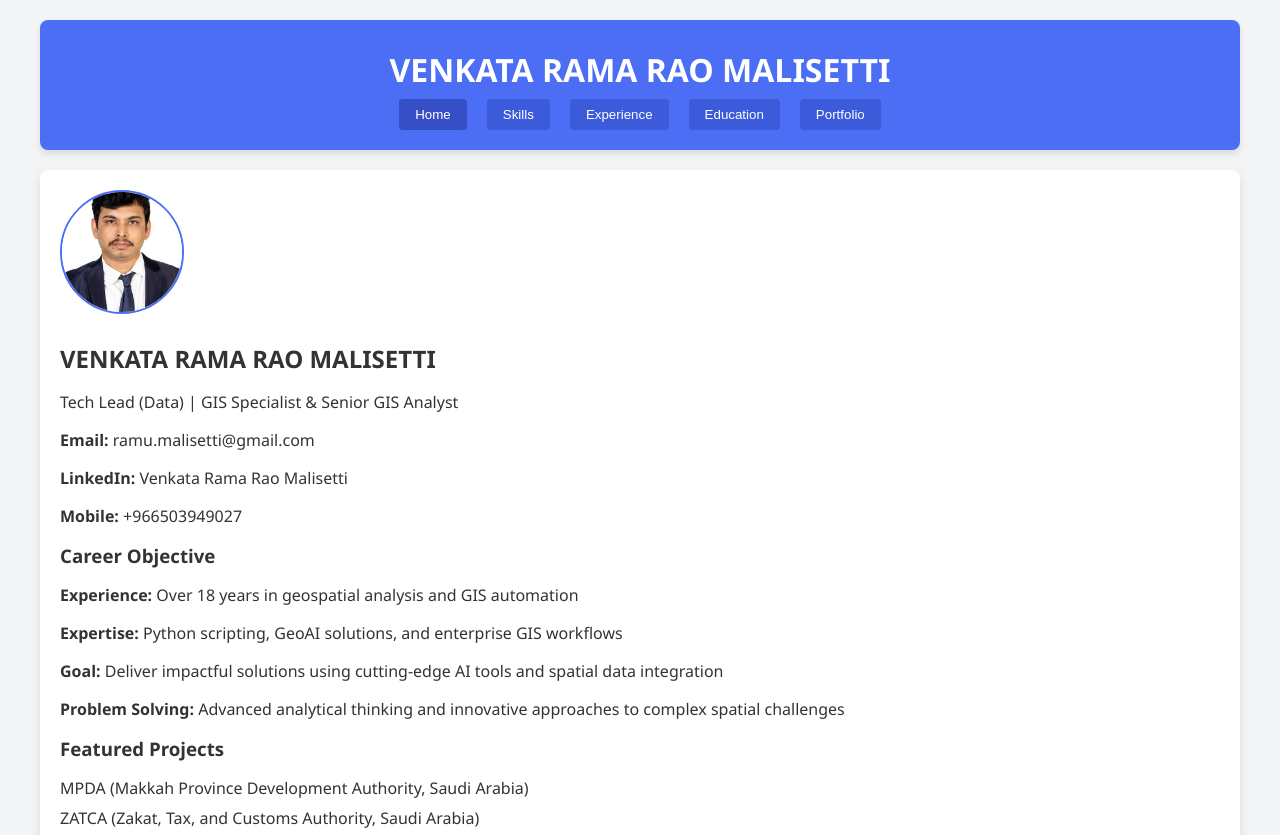
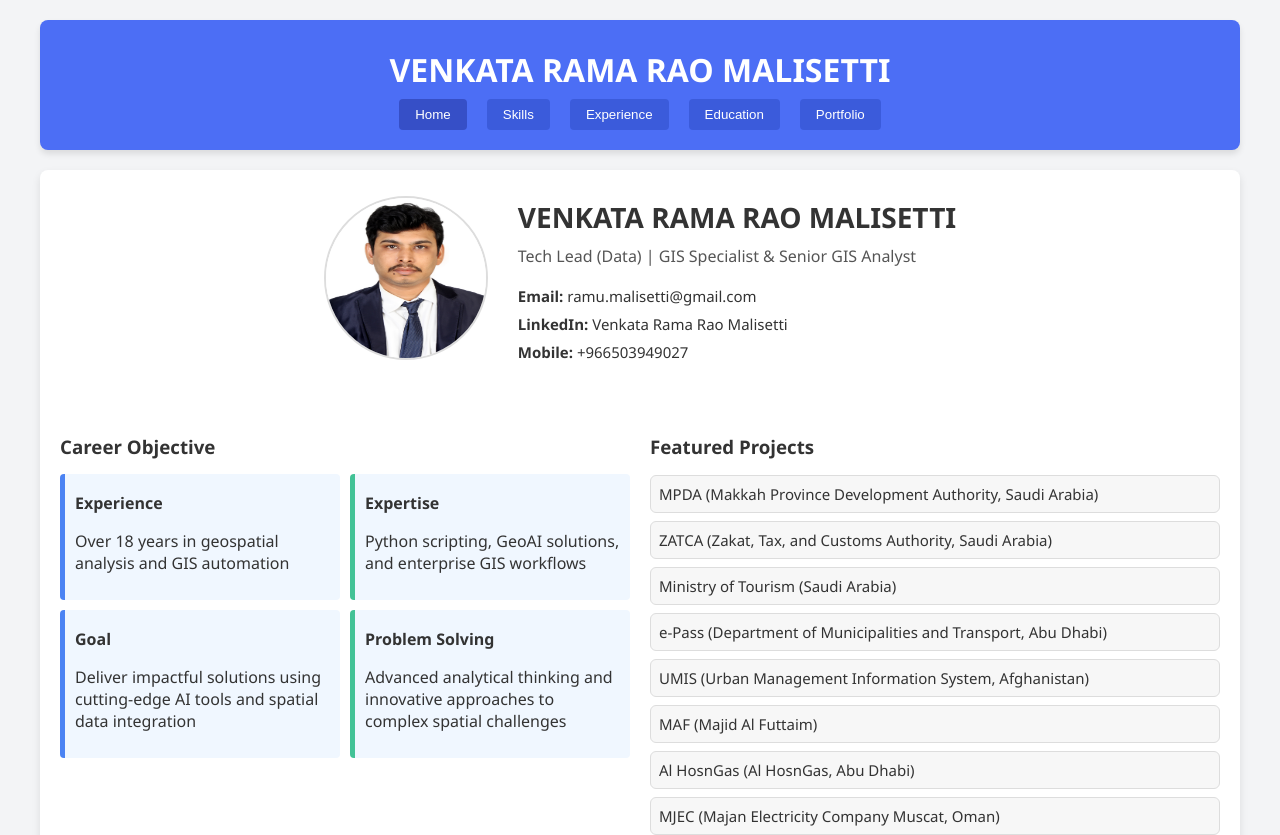
Before and after one commit to Ramumalisetti/RamsPortfolio, a React (Create React App) app: page / in a window 1280 px wide. Shown: the top 835 px of the page. Built offline with nearby package versions, Linux system fonts and the light colour scheme; the HTML template or start-up script is replaced by a standard one.

Commit message:
Updated portfolio with images and viewer

```diff
--- a/src/PortfolioApp.css
+++ b/src/PortfolioApp.css
@@ -129,3 +129,344 @@
     background-color: rgba(255,255,255,0.9);
     margin: 0;
   }
+  .skills-section {
+    background-color: #fff;
+    padding: 25px;
+    border-radius: 10px;
+    box-shadow: 0 0 15px rgba(0,0,0,0.1);
+    margin-bottom: 30px;
+  }
+
+  .skills-category {
+    margin-bottom: 20px;
+  }
+
+  .skills-category h3 {
+    margin-bottom: 10px;
+    font-weight: bold;
+    color: #444;
+  }
+
+  .skills-tags {
+    display: flex;
+    flex-wrap: wrap;
+    gap: 8px;
+  }
+
+  .tag {
+    padding: 5px 10px;
+    border-radius: 15px;
+    font-size: 0.85em;
+    color: #333;
+  }
+
+  .tag.gis {
+    background-color: #d6e4ff;
+  }
+
+  .tag.programming {
+    background-color: #d9f7be;
+  }
+
+  .tag.geoai {
+    background-color: #efdbff;
+  }
+
+  .tag.utility {
+    background-color: #fff7e6;
+  }
+
+  .tag.database {
+    background-color: #ffd6e7;
+  }
+
+  .certifications h3 {
+    margin-top: 25px;
+    color: #333;
+  }
+
+  .certifications ul {
+    list-style-type: disc;
+    padding-left: 20px;
+  }
+
+  .certifications li {
+    padding: 3px 0;
+  }
+  .home-section {
+    background-color: #fff;
+    border-radius: 12px;
+    box-shadow: 0 0 20px rgba(0,0,0,0.1);
+    padding: 30px;
+    margin-bottom: 20px;
+  }
+
+  .profile-card {
+    text-align: center;
+    padding-bottom: 20px;
+    border-bottom: 1px solid #eaeaea;
+  }
+
+  .profile-image {
+    width: 120px;
+    height: 120px;
+    border-radius: 50%;
+    object-fit: cover;
+    margin-bottom: 15px;
+    border: 2px solid #eaeaea;
+  }
+
+  .profile-card h2 {
+    font-size: 1.4rem;
+    color: #333;
+    margin-bottom: 10px;
+  }
+
+  .profile-card p {
+    font-size: 1rem;
+    color: #555;
+  }
+
+  .profile-info {
+    text-align: left;
+    margin-top: 15px;
+    display: inline-block;
+  }
+
+  .profile-info p {
+    margin: 5px 0;
+  }
+
+  .career-objective {
+    margin-top: 30px;
+  }
+
+  .career-objective h3 {
+    margin-bottom: 15px;
+    color: #333;
+  }
+
+  .objective-details {
+    display: grid;
+    grid-template-columns: 1fr;
+    gap: 12px;
+  }
+
+  .objective-card {
+    background-color: #f7fbff;
+    padding: 10px 15px;
+    border-radius: 5px;
+    border-left: 5px solid #609fff;
+  }
+
+  .objective-card.experience { border-color: #609fff; }
+  .objective-card.expertise { border-color: #54d688; }
+  .objective-card.goal { border-color: #609fff; }
+  .objective-card.problem-solving { border-color: #2e5aac; }
+
+  .objective-card strong {
+    color: #333;
+  }
+
+  .featured-projects {
+    margin-top: 30px;
+  }
+
+  .featured-projects h3 {
+    margin-bottom: 15px;
+  }
+
+  .featured-projects ul {
+    list-style: none;
+    padding: 0;
+  }
+
+  .featured-projects li {
+    background-color: #f8f9fa;
+    padding: 8px 12px;
+    margin-bottom: 8px;
+    border-radius: 5px;
+    border: 1px solid #ddd;
+  }
+
+  .featured-projects button {
+    background: none;
+    border: none;
+    color: #609fff;
+    font-weight: bold;
+    cursor: pointer;
+    margin-top: 10px;
+  }
+  .featured-projects button {
+    background-color: transparent;
+    border: none;
+    color: #609fff;
+    font-weight: bold;
+    cursor: pointer;
+    padding: 5px;
+    margin-top: 10px;
+    transition: color 0.3s ease;
+  }
+
+  .featured-projects button:hover {
+    color: #0067d7;
+  }
+
+  .home-section {
+    display: flex;
+    justify-content: center;
+    align-items: center;
+    background-color: #ffffff;
+    padding: 30px;
+    border-radius: 12px;
+    box-shadow: 0 2px 6px rgba(0,0,0,0.1);
+    margin-bottom: 20px;
+  }
+
+  .profile-card {
+    display: flex;
+    align-items: center;
+    gap: 30px;
+  }
+
+  .profile-image {
+    width: 150px;
+    height: 150px;
+    border-radius: 50%;
+    object-fit: cover;
+    border: 3px solid #ddd;
+  }
+
+  .profile-details {
+    display: flex;
+    flex-direction: column;
+    align-items: flex-start;
+  }
+
+  .profile-details h2 {
+    margin-bottom: 8px;
+    font-size: 26px;
+    color: #333;
+  }
+
+  .profile-details .title {
+    font-size: 18px;
+    color: #555;
+    margin-bottom: 15px;
+  }
+
+  .contact-details p {
+    margin: 4px 0;
+    font-size: 16px;
+    color: #444;
+  }
+
+  .contact-details p strong {
+    color: #333;
+  }
+  .home-section {
+    display: flex;
+    flex-direction: column;
+    background-color: #ffffff;
+    padding: 20px;
+    border-radius: 8px;
+    box-shadow: 0 4px 8px rgba(0,0,0,0.1);
+  }
+
+  .profile-container {
+    display: flex;
+    align-items: center;
+    gap: 30px;
+    margin-bottom: 30px;
+  }
+
+  .profile-img {
+    width: 160px;
+    height: 160px;
+    border-radius: 50%;
+    border: 2px solid #ddd;
+  }
+
+  .personal-info {
+    display: flex;
+    flex-direction: column;
+  }
+
+  .personal-info h2 {
+    font-size: 28px;
+    margin-bottom: 5px;
+  }
+
+  .personal-info .job-title {
+    font-size: 16px;
+    color: #555;
+    margin-bottom: 15px;
+  }
+
+  .personal-info p {
+    margin: 4px 0;
+    font-size: 15px;
+  }
+
+  .career-projects-container {
+    display: flex;
+    gap: 20px;
+  }
+
+  .career-objective, .featured-projects {
+    flex: 1;
+  }
+
+  .objective-box {
+    display: grid;
+    grid-template-columns: repeat(2, 1fr);
+    gap: 10px;
+  }
+
+  .objective-item {
+    background-color: #f0f7ff;
+    padding: 10px;
+    border-left: 5px solid;
+    border-radius: 4px;
+  }
+
+  .experience {
+    border-color: #4b83f3;
+  }
+  .expertise {
+    border-color: #42c296;
+  }
+  .goal {
+    border-color: #4b83f3;
+  }
+  .problem-solving {
+    border-color: #42c296;
+  }
+
+  .objective-item h4 {
+    margin-bottom: 8px;
+    font-size: 16px;
+  }
+
+  .featured-projects ul {
+    list-style: none;
+    padding: 0;
+  }
+
+  .featured-projects li {
+    padding: 8px;
+    margin-bottom: 8px;
+    background-color: #f7f7f7;
+    border-radius: 6px;
+    font-size: 15px;
+  }
+
+  .featured-projects button {
+    border: none;
+    background: none;
+    color: #4b83f3;
+    cursor: pointer;
+    padding: 0;
+    margin-top: 10px;
+    font-weight: bold;
+  }
--- a/src/PortfolioApp.js
+++ b/src/PortfolioApp.js
@@ -24,13 +24,27 @@ const PortfolioApp = () => {
     problemSolving: "Advanced analytical thinking and innovative approaches to complex spatial challenges"
   };
 
+  // const projects = [
+  //   "MPDA (Makkah Province Development Authority, Saudi Arabia)",
+  //   "ZATCA (Zakat, Tax, and Customs Authority, Saudi Arabia)",
+  //   "Ministry of Tourism (Saudi Arabia)",
+  //   "e-Pass (Department of Municipalities and Transport, Abu Dhabi)",
+  //   "UMIS (Urban Management Information System, Afghanistan)",
+  //   "MAF (Majid Al Futtaim)"
+  // ];
+  const [showAllProjects, setShowAllProjects] = useState(false);
+
   const projects = [
     "MPDA (Makkah Province Development Authority, Saudi Arabia)",
     "ZATCA (Zakat, Tax, and Customs Authority, Saudi Arabia)",
     "Ministry of Tourism (Saudi Arabia)",
     "e-Pass (Department of Municipalities and Transport, Abu Dhabi)",
     "UMIS (Urban Management Information System, Afghanistan)",
-    "MAF (Majid Al Futtaim)"
+    "MAF (Majid Al Futtaim)",
+    "Al HosnGas (Al HosnGas, Abu Dhabi)",
+    "MJEC (Majan Electricity Company Muscat, Oman)",
+    "SoCal Gas (Southern California Gas Company, US)",
+    "PEPCO (Potomac Electric Power Company, US)"
   ];
 
   const skills = {
@@ -85,7 +99,7 @@ const PortfolioApp = () => {
         </nav>
       </header>
 
-      {activeSection === 'home' && (
+      {/* {activeSection === 'home' && (
         <section className="home-section">
           <div className="profile-card">
           <img
@@ -120,9 +134,62 @@ const PortfolioApp = () => {
             <button onClick={() => setActiveSection('portfolio')}>View all projects →</button>
           </div>
         </section>
-      )}
+      )} */}
+{activeSection === 'home' && (
+  <section className="home-section">
+  <div className="profile-container">
+    <img
+      className="profile-img"
+      src={`${process.env.PUBLIC_URL}/Images/Profile.jpg`}
+      alt="Profile"
+    />
+    <div className="personal-info">
+      <h2>{personalInfo.name}</h2>
+      <p className="job-title">{personalInfo.title}</p>
+      <p><strong>Email:</strong> {personalInfo.email}</p>
+      <p><strong>LinkedIn:</strong> {personalInfo.linkedin}</p>
+      <p><strong>Mobile:</strong> {personalInfo.mobile}</p>
+    </div>
+  </div>
 
-      {activeSection === 'skills' && (
+  <div className="career-projects-container">
+    <div className="career-objective">
+      <h3>Career Objective</h3>
+      <div className="objective-box">
+        <div className="objective-item experience">
+          <h4>Experience</h4>
+          <p>{careerObjective.experience}</p>
+        </div>
+        <div className="objective-item expertise">
+          <h4>Expertise</h4>
+          <p>{careerObjective.expertise}</p>
+        </div>
+        <div className="objective-item goal">
+          <h4>Goal</h4>
+          <p>{careerObjective.goal}</p>
+        </div>
+        <div className="objective-item problem-solving">
+          <h4>Problem Solving</h4>
+          <p>{careerObjective.problemSolving}</p>
+        </div>
+      </div>
+    </div>
+
+    <div className="featured-projects">
+      <h3>Featured Projects</h3>
+      <ul>
+        {projects.map((project, index) => (
+          <li key={index}>{project}</li>
+        ))}
+      </ul>
+      {/* <button onClick={() => setActiveSection('portfolio')}>View all projects →</button> */}
+    </div>
+  </div>
+</section>
+
+)}
+
+      {/* {activeSection === 'skills' && (
         <section className="skills-section">
           <h3>Professional Skills</h3>
           <div className="skills-grid">
@@ -134,7 +201,58 @@ const PortfolioApp = () => {
             ))}
           </div>
         </section>
-      )}
+      )} */}
+{activeSection === 'skills' && (
+  <section className="skills-section">
+    <h2>Professional Skills</h2>
+
+    <div className="skills-category">
+      <h3>GIS Tools</h3>
+      <div className="skills-tags">
+        {skills.gisTools.map(skill => <span key={skill} className="tag gis">{skill}</span>)}
+      </div>
+    </div>
+
+    <div className="skills-category">
+      <h3>Programming</h3>
+      <div className="skills-tags">
+        {skills.programming.map(skill => <span key={skill} className="tag programming">{skill}</span>)}
+      </div>
+    </div>
+
+    <div className="skills-category">
+      <h3>GeoAI</h3>
+      <div className="skills-tags">
+        {skills.geoAI.map(skill => <span key={skill} className="tag geoai">{skill}</span>)}
+      </div>
+    </div>
+
+    <div className="skills-category">
+      <h3>Utility Networks</h3>
+      <div className="skills-tags">
+        {skills.utilityNetworks.map(skill => <span key={skill} className="tag utility">{skill}</span>)}
+      </div>
+    </div>
+
+    <div className="skills-category">
+      <h3>Database</h3>
+      <div className="skills-tags">
+        {skills.database.map(skill => <span key={skill} className="tag database">{skill}</span>)}
+      </div>
+    </div>
+
+    <div className="certifications">
+      <h3>Certifications</h3>
+      <ul>
+        <li>Do It Yourself Geo Apps</li>
+        <li>Earth Imagery at Work</li>
+        <li>Going Places with Spatial Analysis</li>
+        <li>Cartography</li>
+        <li>Spatial Data Science: The New Frontier in Analytics</li>
+      </ul>
+    </div>
+  </section>
+)}
 
       {activeSection === 'experience' && (
         <section className="experience-section">
```
